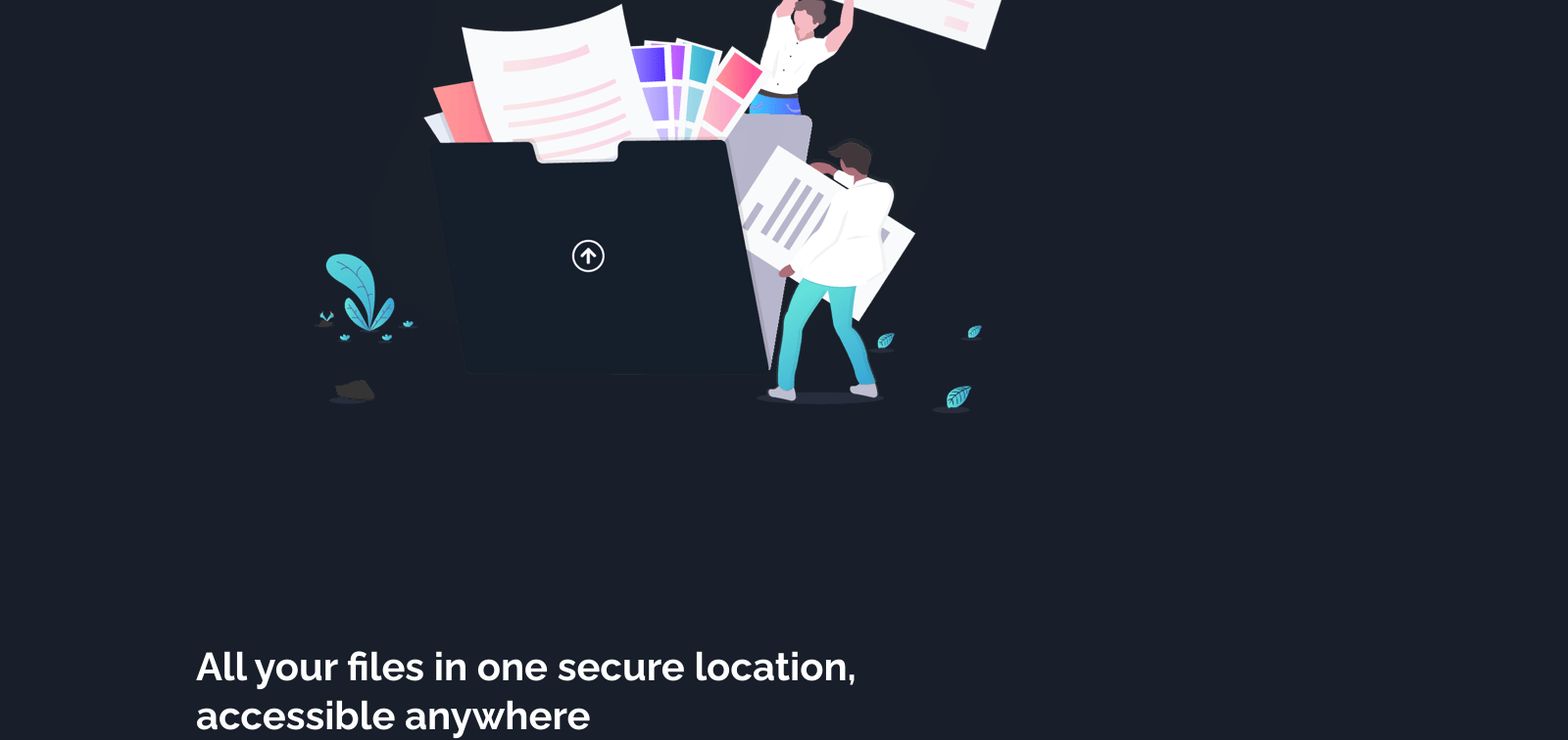
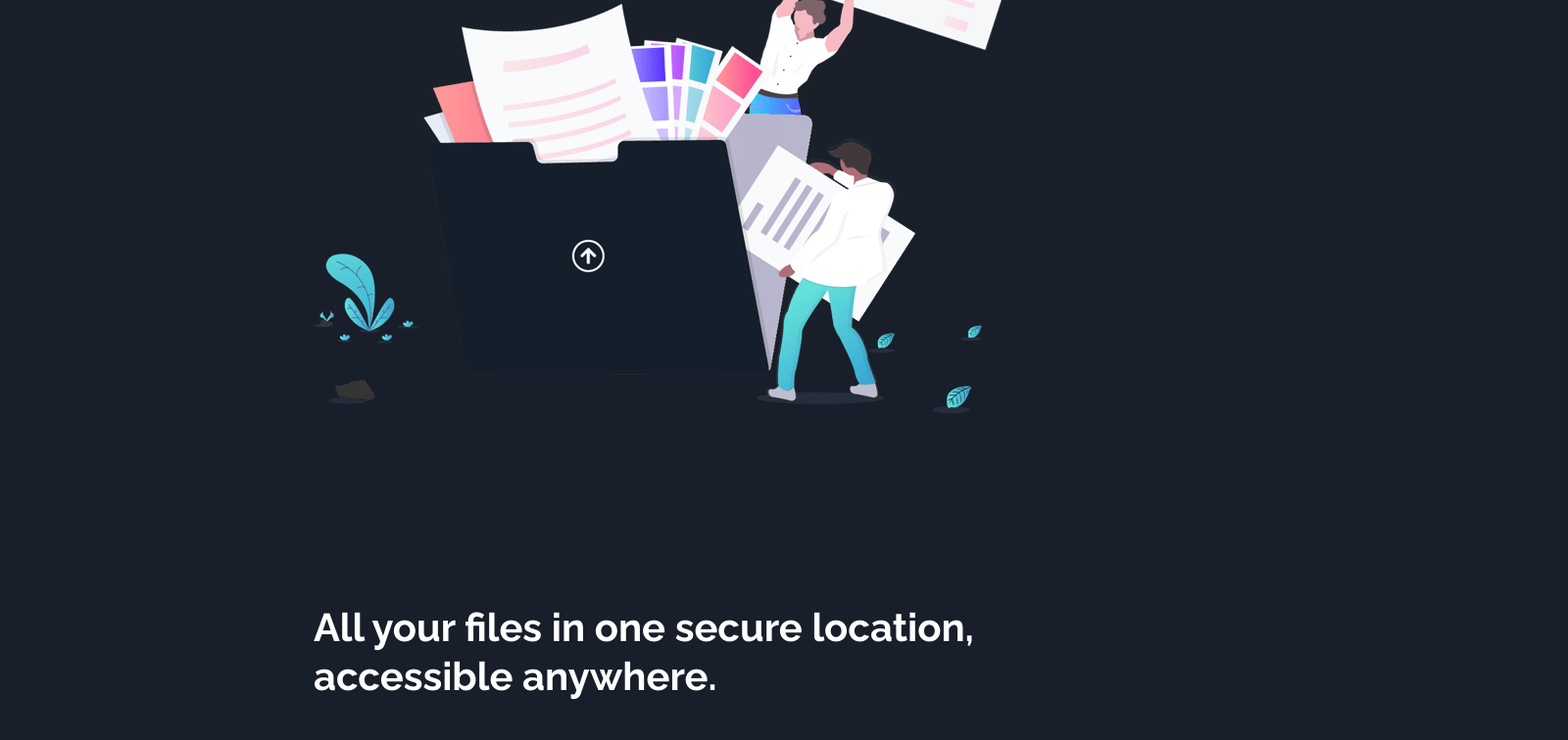
Before and after one commit to oxblixxx/fylo-dark-theme, a React (Create React App) app in the folder fylo-dark-theme/: page / in a window 1280 px wide. Shown: the part 384-1140 px from the top of the page at 98% size, 1600 px wide, since content can reach past the window. After the commit the page ends 1100 px from the top, so only its background shows below. Built offline with nearby package versions, Linux system fonts and the light colour scheme.

Commit message:
securelocation modified

```diff
--- a/fylo-dark-theme/src/components/Securelocation.css
+++ b/fylo-dark-theme/src/components/Securelocation.css
@@ -1,9 +1,8 @@
 .Secure-location-text{
     position: relative;
     line-height: 50px;
-    top: 26em;
+    top: 25em;
     font-family: var(--raleway);
-    left: 5em;
+    left: 8em;
     font-size: 40px;
-    /* font-weight: 700;    */
 }
--- a/fylo-dark-theme/src/components/Securelocation.js
+++ b/fylo-dark-theme/src/components/Securelocation.js
@@ -5,7 +5,7 @@ import Securelocationtext from './Securelocationtext'
 function Securelocation(){
     return(
         <div className='Secure-location-text text-white'>
-            <Securelocationtext text={"All your files in one secure location,\n accessible anywhere"}/>
+            <Securelocationtext text={"All your files in one secure location,\n accessible anywhere."}/>
         </div>
     )
 }
```
